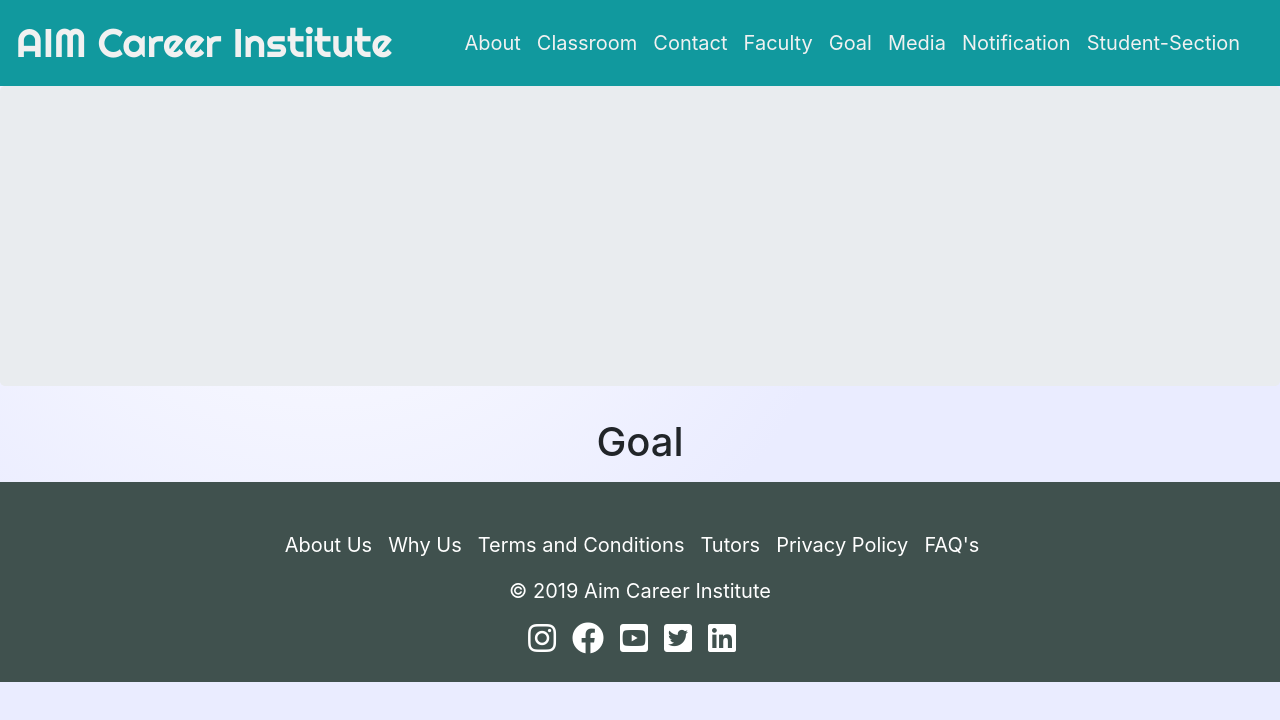
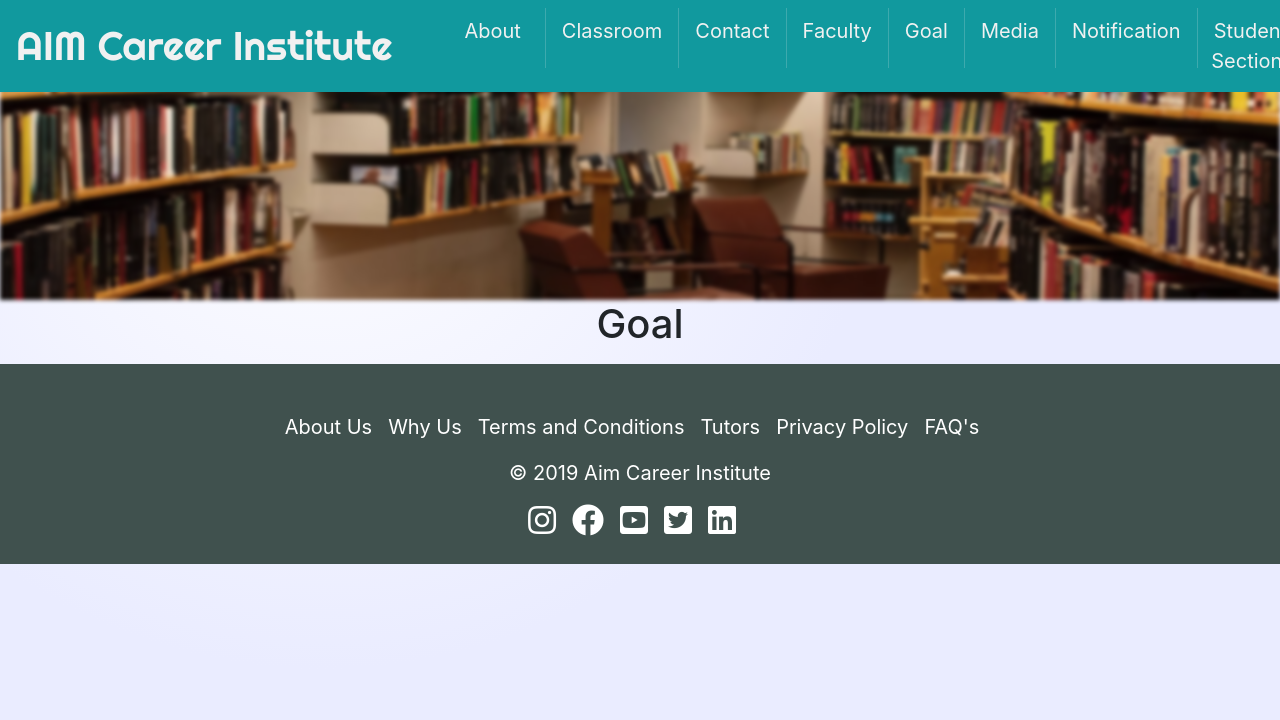
Before and after one commit to hemantkumar2/aim, a React (Create React App) app: page /Goal in a window 1280 px wide. Shown: the top 720 px of the page. Built offline with nearby package versions, Linux system fonts and the light colour scheme.

Commit message:
updated carousel margin, about content updated, vertical line added to saparate each links on navbar,image added to jumbotron

```diff
--- a/src/Components/AboutContent.js
+++ b/src/Components/AboutContent.js
@@ -3,17 +3,17 @@ import './AboutContent.css'
 const AboutContent = () => {
   return (
     <div>
-      <div className="container my-5 ">
+      <div className="container my-3">
         <div className="card about-content">
           <div className="card-body">
-          <p className='mt-5 about-content-font'>
+          <p className='mt-3 about-content-font'>
       Aim Career Institute is one of the premier coaching institutes of Bilaspur Chhattisgarh, provides coaching
       classes for class 6th to 12th,and Government jobs like SSC, Railways,Bank and CG Vyapam.
       Aim Career Institute is renowned for its academic system, faculties, study material, superior
       technology-aided teaching methodology.
       Aim Career Institute  has the best faculties with
       vast knowledge and extensive academic experience which transformed them into
-      Bilaspur's finest school and Government jobs exam mentors.
+      Bilaspur's finest school and Government jobs examination mentors.
 
       </p>
           </div>
--- a/src/Components/Header.css
+++ b/src/Components/Header.css
@@ -1,5 +1,6 @@
 .header-nav{
   background: #11999e;
+  /* background: #30e3ca; */
 
 }
 
@@ -21,3 +22,9 @@
   color: #f1f1f1ce;
   text-decoration: none;
 }
+
+.vertical{
+  border-right: 1px solid rgba(241,241,241,.2);
+  height: 60px;
+
+}
--- a/src/Components/Header.js
+++ b/src/Components/Header.js
@@ -5,19 +5,26 @@ import './Header.css'
 const Header = () => {
   return (
     <div>
-      <Navbar expand="lg" className='header-nav'>
+      <Navbar expand="lg" className='header-nav fixed-top'>
         <Navbar.Brand href="#home"><Link className='header-nav-brand' to='/'>AIM Career Institute</Link></Navbar.Brand>
         <Navbar.Toggle aria-controls="basic-navbar-nav" />
         <Navbar.Collapse id="basic-navbar-nav">
           <Nav className="mr-auto">
-            <Nav.Link><Link className='header-links ml-5' to='/about'>About</Link></Nav.Link>
-            <Nav.Link><Link className='header-links' to='/classroom'>Classroom</Link></Nav.Link>
-            <Nav.Link><Link className='header-links' to='/contact'>Contact</Link></Nav.Link>
-            <Nav.Link><Link className='header-links' to='/faculty'>Faculty</Link></Nav.Link>
-            <Nav.Link><Link className='header-links' to='/goal'>Goal</Link></Nav.Link>
-            <Nav.Link><Link className='header-links' to='/media'>Media</Link></Nav.Link>
-            <Nav.Link><Link className='header-links' to='/notification'>Notification</Link></Nav.Link>
-            <Nav.Link><Link className='header-links' to='/student-section'>Student-Section</Link></Nav.Link>
+            <Nav.Link><Link className='header-links mr-3  ml-5' to='/about'>About</Link></Nav.Link>
+            <div className="vertical"></div>
+            <Nav.Link><Link className='header-links mr-2 ml-2' to='/classroom'>Classroom</Link></Nav.Link>
+            <div className="vertical"></div>
+            <Nav.Link><Link className='header-links mr-2 ml-2' to='/contact'>Contact</Link></Nav.Link>
+            <div className="vertical"></div>
+            <Nav.Link><Link className='header-links mr-2 ml-2' to='/faculty'>Faculty</Link></Nav.Link>
+            <div className="vertical"></div>
+            <Nav.Link><Link className='header-links mr-2 ml-2' to='/goal'>Goal</Link></Nav.Link>
+            <div className="vertical"></div>
+            <Nav.Link><Link className='header-links mr-2 ml-2' to='/media'>Media</Link></Nav.Link>
+            <div className="vertical"></div>
+            <Nav.Link><Link className='header-links mr-2 ml-2' to='/notification'>Notification</Link></Nav.Link>
+            <div className="vertical"></div>
+            <Nav.Link><Link className='header-links mr-2 ml-2' to='/student-section'>Student-Section</Link></Nav.Link>
           </Nav>
         </Navbar.Collapse>
       </Navbar>
--- a/src/Components/Jumbotron.css
+++ b/src/Components/Jumbotron.css
@@ -1,7 +1,11 @@
-.jumbotron{
-  height: 300px;
+.jumbotron-fluid{
   background-repeat: no-repeat;
-  background-size:cover;
-
+  /* background-image: url(/public/assets/pic4.jpg); */
+  background-size:100%,100%;
+}
+.img-fluid{
+height: 300px;
+width: 100%;
+filter: blur(2px) grayscale(.2);
 
 }
--- a/src/Components/Jumbotron.js
+++ b/src/Components/Jumbotron.js
@@ -4,9 +4,12 @@ import './Jumbotron.css'
 const Jumbotron = () => {
   return (
     <div>
-      <div>
-        <div className="jumbotron">
+      <div className=''>
+        <div className="jumbotron-fluid">
+          <div className="full-width">
 
+            <img className='img-fluid m-0' src="assets/pic4.jpg" alt="" />
+          </div>
         </div>
       </div>
     </div>
--- a/src/Home.css
+++ b/src/Home.css
@@ -6,3 +6,6 @@
 .card-title{
   font-size: 20px;
 }
+.carousel-margin{
+  margin-top: 100px
+}
--- a/src/Home.js
+++ b/src/Home.js
@@ -6,7 +6,7 @@ import './Home.css'
 const Home = () => {
   return (
     <div>
-      <div className='container-fluid mt-5'>
+      <div className='container-fluid carousel-margin'>
         <Carousel interval='2000'>
           <Carousel.Item>
             <img
```
